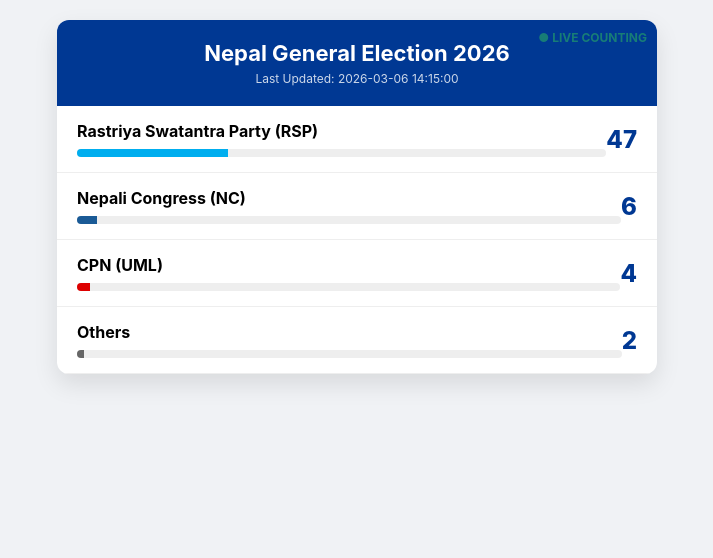
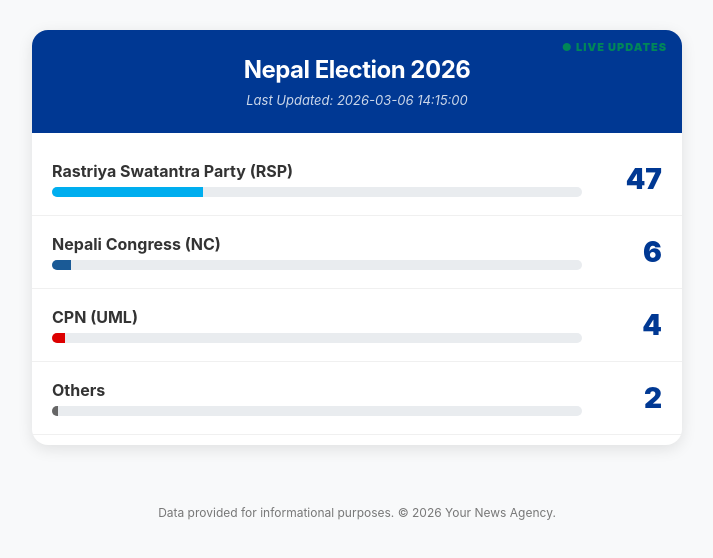
Before and after one commit to Nirdist-Group-PVT-LTD/election.nirdist.com.np, a plain HTML site: page index.html in a window 1280 px wide. Shown: the whole page, without its empty margins (283-996 px from the left). Drawn offline with Linux system fonts and the light colour scheme.

Commit message:
Update index.html

```diff
--- a/index.html
+++ b/index.html
@@ -3,58 +3,134 @@
 <head>
     <meta charset="UTF-8">
     <meta name="viewport" content="width=device-width, initial-scale=1.0">
-    <title>Nepal Election 2026 | Live Updates</title>
+
+    <title>Nepal Election 2026 Live Results | Real-Time Seat Counts</title>
+    <meta name="description" content="Get the latest real-time updates on the Nepal General Election 2026. Live seat counts, party leads, and breaking electoral news from across Nepal.">
+    <meta name="keywords" content="Nepal Election 2026, Live Election Results Nepal, Nepal Voting Update, Election Commission Nepal, House of Representatives Results">
+    <link rel="canonical" href="https://yourdomain.com/election-2026">
+
+    <meta property="og:title" content="LIVE: Nepal General Election 2026 Results">
+    <meta property="og:description" content="Stay updated with live counting and party-wise leads in the 2026 Nepal Elections.">
+    <meta property="og:image" content="https://yourdomain.com/election-banner.jpg">
+    <meta property="og:url" content="https://yourdomain.com/election-2026">
+    <meta name="twitter:card" content="summary_large_image">
+
+    <script type="application/ld+json">
+    {
+      "@context": "https://schema.org",
+      "@type": "NewsArticle",
+      "headline": "Nepal General Election 2026 Live Counting",
+      "datePublished": "2026-03-06",
+      "author": {"@type": "Organization", "name": "Your News Brand"}
+    }
+    </script>
+
+    <script async src="https://pagead2.googlesyndication.com/pagead/js/adsbygoogle.js?client=ca-pub-YOUR_CLIENT_ID" crossorigin="anonymous"></script>
+
     <style>
-        :root { --nepal-red: #dc143c; --nepal-blue: #003893; }
-        body { font-family: -apple-system, BlinkMacSystemFont, "Segoe UI", Roboto, Arial, sans-serif; background: #f0f2f5; margin: 0; padding: 20px; }
-        .card { max-width: 600px; margin: auto; background: white; border-radius: 12px; box-shadow: 0 10px 25px rgba(0,0,0,0.1); overflow: hidden; }
-        .header { background: var(--nepal-blue); color: white; padding: 20px; text-align: center; position: relative; }
-        .live-indicator { position: absolute; top: 10px; right: 10px; color: #44ff44; font-size: 12px; font-weight: bold; animation: blink 1.5s infinite; }
-        @keyframes blink { 0% { opacity: 1; } 50% { opacity: 0.3; } 100% { opacity: 1; } }
-        .update-time { font-size: 12px; opacity: 0.8; margin-top: 5px; }
-        .row { display: flex; align-items: center; padding: 15px 20px; border-bottom: 1px solid #eee; }
-        .party-info { flex: 1; }
-        .party-name { font-weight: bold; font-size: 16px; }
-        .vote-count { font-size: 24px; font-weight: 800; color: var(--nepal-blue); }
-        .bar-container { height: 8px; background: #eee; border-radius: 4px; margin-top: 8px; overflow: hidden; }
-        .bar { height: 100%; transition: width 1s ease-in-out; }
+        :root { --nepal-red: #dc143c; --nepal-blue: #003893; --shadow: 0 4px 15px rgba(0,0,0,0.1); }
+        body { font-family: 'Inter', -apple-system, system-ui, sans-serif; background: #f8f9fa; margin: 0; padding: 10px; color: #333; }
+        .container { max-width: 650px; margin: auto; }
+
+        /* AD SLOT AT TOP */
+        .ad-top { text-align: center; margin-bottom: 20px; background: #fff; border-radius: 8px; overflow: hidden; }
+
+        .card { background: white; border-radius: 16px; box-shadow: var(--shadow); overflow: hidden; }
+        .header { background: var(--nepal-blue); color: white; padding: 25px 20px; text-align: center; position: relative; }
+        .live-indicator { position: absolute; top: 10px; right: 15px; color: #00ff00; font-size: 11px; font-weight: 900; letter-spacing: 1px; animation: pulse 2s infinite; }
+        @keyframes pulse { 0%, 100% { opacity: 1; } 50% { opacity: 0.4; } }
+
+        .update-time { font-size: 13px; opacity: 0.8; margin-top: 8px; font-style: italic; }
+        .results-container { padding: 10px 0; }
+        .row { display: flex; align-items: center; padding: 18px 20px; border-bottom: 1px solid #f0f0f0; transition: background 0.3s; }
+        .row:hover { background: #fcfcfc; }
+        .party-info { flex: 1; padding-right: 20px; }
+        .party-name { font-weight: 700; font-size: 16px; margin-bottom: 6px; }
+        .vote-count { font-size: 28px; font-weight: 900; color: var(--nepal-blue); min-width: 60px; text-align: right; }
+
+        .bar-container { height: 10px; background: #e9ecef; border-radius: 5px; overflow: hidden; }
+        .bar { height: 100%; transition: width 1.2s cubic-bezier(0.17, 0.67, 0.83, 0.67); }
+
+        footer { text-align: center; padding: 20px; font-size: 12px; color: #777; }
     </style>
 </head>
 <body>
-    <div class="card">
-        <div class="header">
-            <div class="live-indicator">● LIVE COUNTING</div>
-            <h1 style="margin:0; font-size: 22px;">Nepal General Election 2026</h1>
-            <div class="update-time" id="clock">Loading current leads...</div>
+
+    <div class="container">
+        <div class="ad-top">
+            <ins class="adsbygoogle"
+                 style="display:block"
+                 data-ad-client="ca-pub-YOUR_CLIENT_ID"
+                 data-ad-slot="YOUR_AD_SLOT_ID"
+                 data-ad-format="auto"
+                 data-full-width-responsive="true"></ins>
+            <script>(adsbygoogle = window.adsbygoogle || []).push({});</script>
         </div>
-        <div id="results-list"></div>
+
+        <div class="card">
+            <div class="header">
+                <div class="live-indicator">● LIVE UPDATES</div>
+                <h1 style="margin:0; font-size: 24px; letter-spacing: -0.5px;">Nepal Election 2026</h1>
+                <div class="update-time" id="clock">Connecting to Election Server...</div>
+            </div>
+            <div id="results-list" class="results-container">
+                <p style="text-align:center; padding: 40px; color: #999;">Fetching latest leads...</p>
+            </div>
+        </div>
+
+        <div class="ad-top" style="margin-top:20px;">
+             <ins class="adsbygoogle" style="display:block" data-ad-format="fluid" data-ad-layout-key="-fb+5w+4e-db+86" data-ad-client="ca-pub-YOUR_CLIENT_ID" data-ad-slot="YOUR_AD_SLOT_ID"></ins>
+             <script>(adsbygoogle = window.adsbygoogle || []).push({});</script>
+        </div>
+
+        <footer>
+            Data provided for informational purposes. © 2026 Your News Agency.
+        </footer>
     </div>
 
     <script>
         async function updateResults() {
             try {
-                const res = await fetch('data.json?v=' + Date.now());
+                const res = await fetch('data.json?cache_bust=' + Date.now());
+                if (!res.ok) throw new Error('Network response was not ok');
                 const data = await res.json();
+
                 document.getElementById('clock').innerText = "Last Updated: " + data.last_updated;
 
                 const list = document.getElementById('results-list');
-                list.innerHTML = '';
+
+                // Using a DocumentFragment for better performance
+                const fragment = document.createDocumentFragment();
 
                 data.results.forEach(p => {
-                    const percentage = (p.leads / 165) * 100; // Based on FPTP seats
-                    list.innerHTML += `
-                        <div class="row">
-                            <div class="party-info">
-                                <div class="party-name">${p.party}</div>
-                                <div class="bar-container"><div class="bar" style="width:${percentage}%; background:${p.color}"></div></div>
+                    const percentage = Math.min((p.leads / 165) * 100, 100);
+                    const row = document.createElement('div');
+                    row.className = 'row';
+                    row.innerHTML = `
+                        <div class="party-info">
+                            <div class="party-name">${p.party}</div>
+                            <div class="bar-container">
+                                <div class="bar" style="width:${percentage}%; background:${p.color || '#ccc'}"></div>
                             </div>
-                            <div class="vote-count">${p.leads}</div>
-                        </div>`;
+                        </div>
+                        <div class="vote-count">${p.leads}</div>
+                    `;
+                    fragment.appendChild(row);
                 });
-            } catch (e) { console.error("Update failed", e); }
+
+                list.innerHTML = '';
+                list.appendChild(fragment);
+
+            } catch (e) {
+                console.error("Update failed:", e);
+                document.getElementById('clock').innerText = "Syncing...";
+            }
         }
+
+        // Initial fetch
         updateResults();
-        setInterval(updateResults, 30000); // Refresh every 30 seconds
+        // Refresh every 30 seconds
+        setInterval(updateResults, 30000);
     </script>
 </body>
 </html>
```
